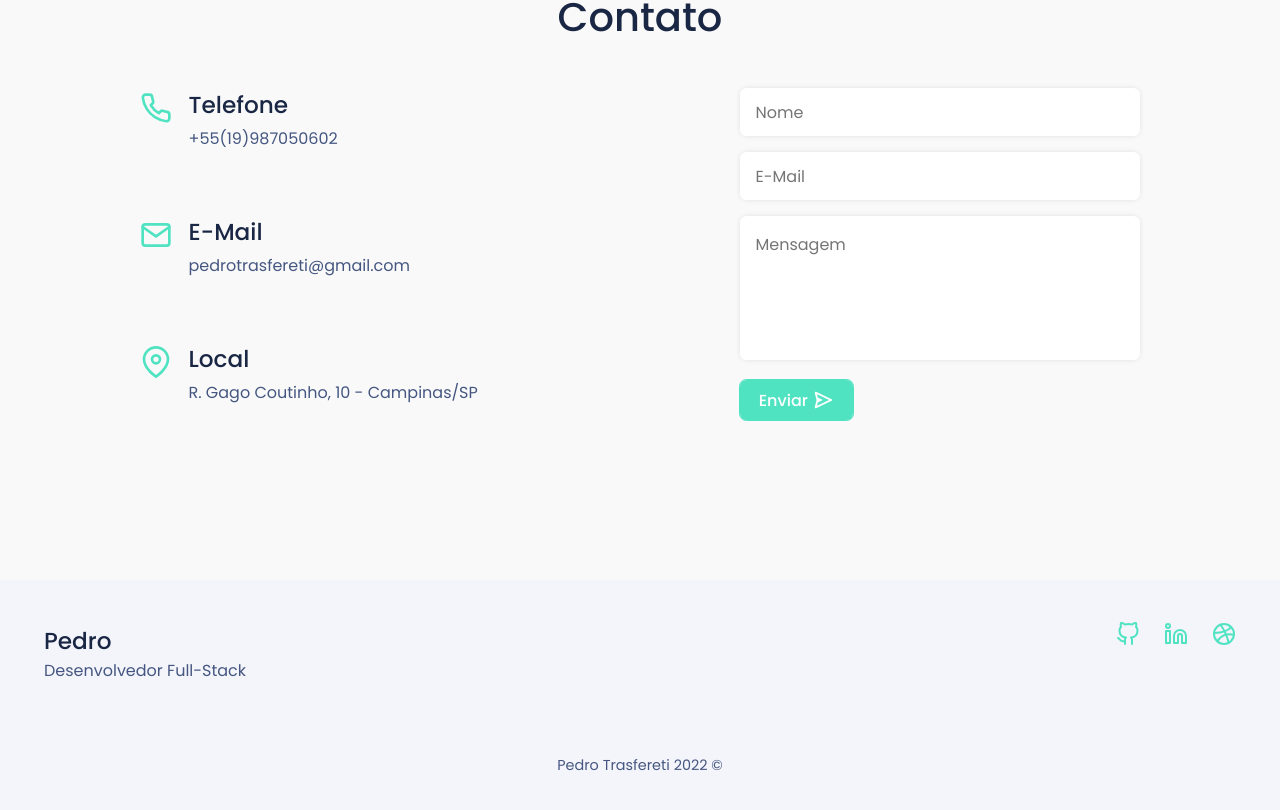
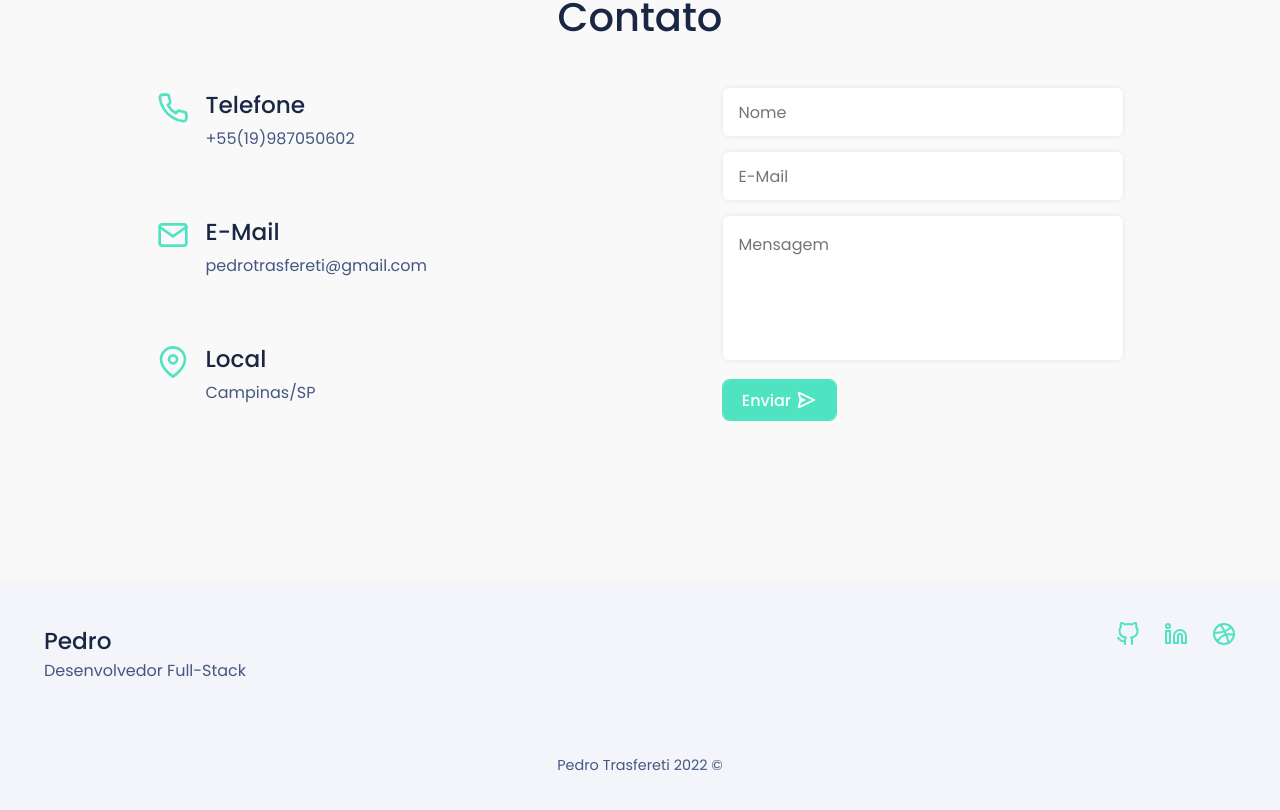
Before and after one commit to pedrotrasfereti/portfolio, a React (Vite) app: page / in a window 1280 px wide. Shown: the part 3070-3880 px from the top of the page. Built offline with nearby package versions, Linux system fonts and the light colour scheme; no server answers.

Commit message:
formulario completo 2

```diff
--- a/src/components/Contact/index.jsx
+++ b/src/components/Contact/index.jsx
@@ -37,7 +37,7 @@ const Contact = () => {
             <div className="Container">
               <h2 className="Name">Local</h2>
               <span className="Text">
-                R. Gago Coutinho, 10 - Campinas/SP
+                Campinas/SP
               </span>
             </div>
           </div>
```
